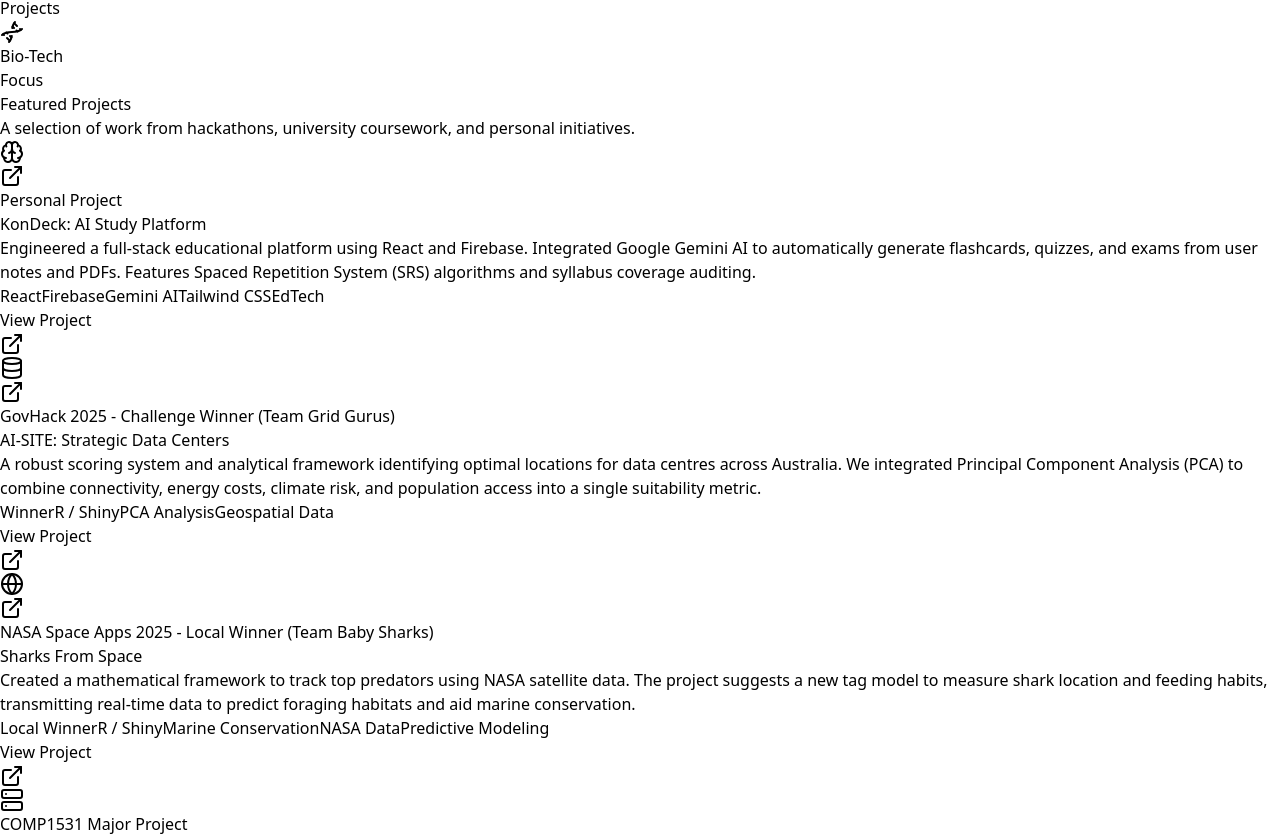
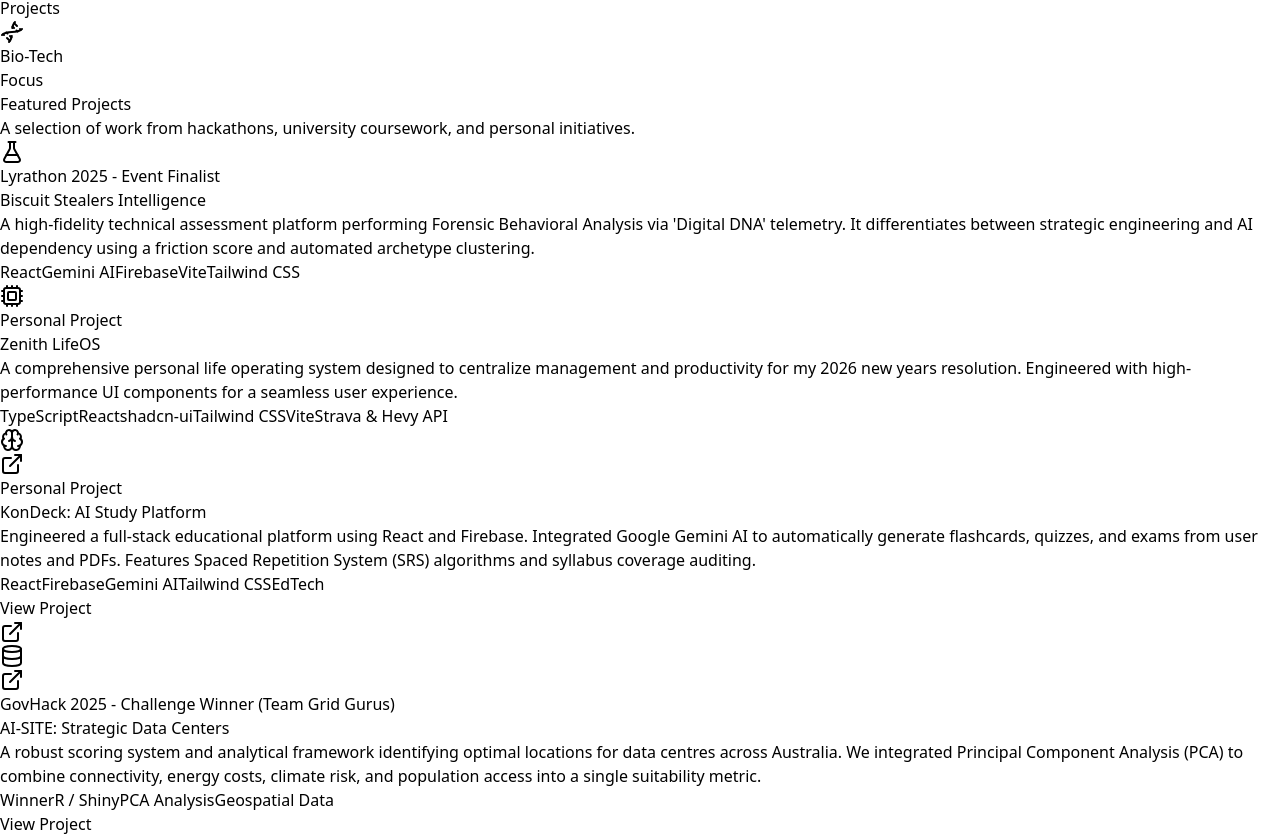
Before and after one commit to grahamkong972/graham-portfolio, a React (Vite) app: page / in a window 1280 px wide. Shown: the part 706-1542 px from the top of the page. Built offline with nearby package versions, Linux system fonts and the light colour scheme.

Commit message:
Update App.tsx

```diff
--- a/src/App.tsx
+++ b/src/App.tsx
@@ -108,6 +108,24 @@
   ];
 
   const projects = [
+    {
+      title: "Biscuit Stealers Intelligence",
+      event: "Lyrathon 2025 - Event Finalist",
+      description: "A high-fidelity technical assessment platform performing Forensic Behavioral Analysis via 'Digital DNA' telemetry. It differentiates between strategic engineering and AI dependency using a friction score and automated archetype clustering.",
+      tags: ["React", "Gemini AI", "Firebase", "Vite", "Tailwind CSS"],
+      icon: <FlaskConical className="w-6 h-6 text-emerald-400" />,
+      color: "from-emerald-500 to-teal-500",
+      link: null
+    },
+    {
+      title: "Zenith LifeOS",
+      event: "Personal Project",
+      description: "A comprehensive personal life operating system designed to centralize management and productivity for my 2026 new years resolution. Engineered with high-performance UI components for a seamless user experience.",
+      tags: ["TypeScript", "React", "shadcn-ui", "Tailwind CSS", "Vite", "Strava & Hevy API"],
+      icon: <Cpu className="w-6 h-6 text-blue-400" />,
+      color: "from-blue-600 to-indigo-500",
+      link: null
+    },
     {
       title: "KonDeck: AI Study Platform",
       event: "Personal Project",
```
